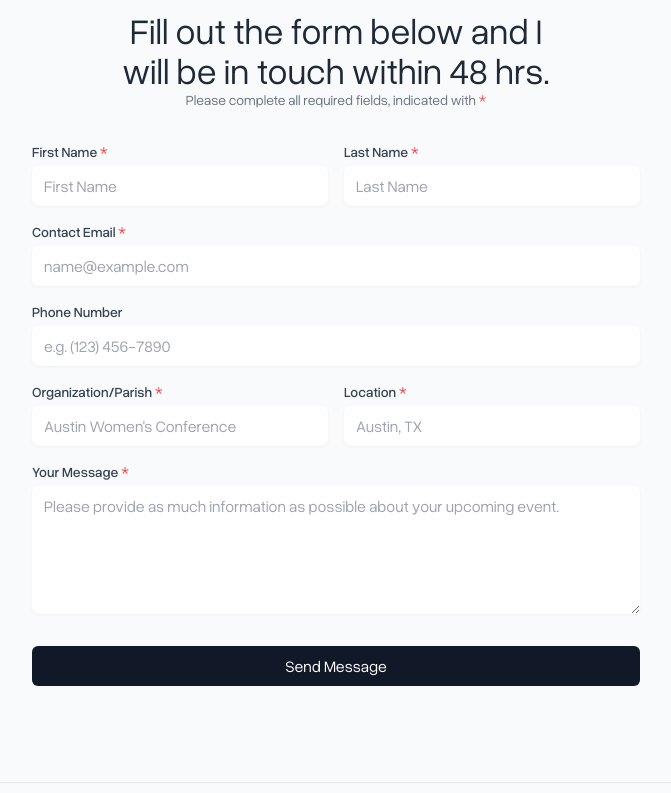
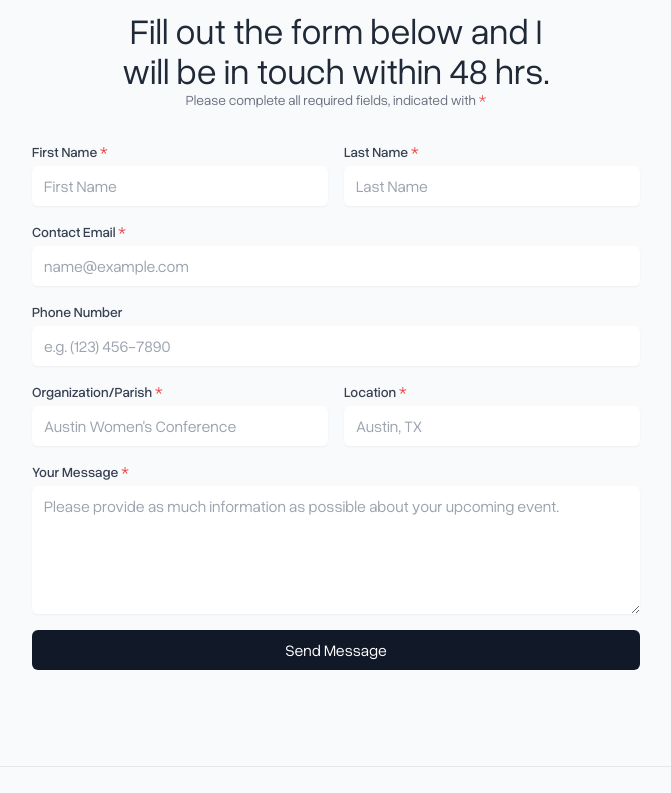
Before and after one commit to kjwessa/christine-wessa, a Next.js app: page / in a window 1280 px wide. Shown: the part 2004-2797 px from the top of the page, without its empty margins (304-975 px from the left). Built offline with nearby package versions, Linux system fonts and the light colour scheme; no server answers.

Commit message:
refactor(forms): update location of Turnstile scripts

```diff
--- a/src/app/(frontend)/layout.tsx
+++ b/src/app/(frontend)/layout.tsx
@@ -1,6 +1,6 @@
 import { Analytics } from "@vercel/analytics/react";
 import Script from "next/script";
-import Head from "next/head";
+// import Head from "next/head";
 import type { Metadata } from "next";
 import localFont from "next/font/local";
 import { Navbar } from "@/components/Navbar";
@@ -41,13 +41,13 @@ export default function RootLayout({
 }>) {
   return (
     <html lang="en" className={`${OverusedGrotesk.variable}`}>
-      <Head>
+      {/* <Head>
         <script
           src="https://challenges.cloudflare.com/turnstile/v0/api.js?onload=onloadTurnstileCallback"
           async
           defer
         ></script>
-      </Head>
+      </Head> */}
       <body className="bg-gray-50 text-gray-800 antialiased">
         <main className="flex min-h-svh flex-col">
           <Navbar />
--- a/src/app/components/ContactForm.tsx
+++ b/src/app/components/ContactForm.tsx
@@ -15,6 +15,7 @@ export function ContactForm() {
         data-basin-spam-protection="turnstile"
         data-basin-success-id="form-success"
         data-basin-error-id="form-error"
+        data-basin-turnstile-sitekey={turnstileKey}
       >
         <div className="flex gap-4">
           <div className="flex-1">
@@ -102,7 +103,7 @@ export function ContactForm() {
             required
           />
         </div>
-        <div className="cf-turnstile" data-sitekey={turnstileKey}></div>
+        {/* <div className="cf-turnstile" data-sitekey={turnstileKey}></div> */}
         <button
           type="submit"
           value="Submit"
```
